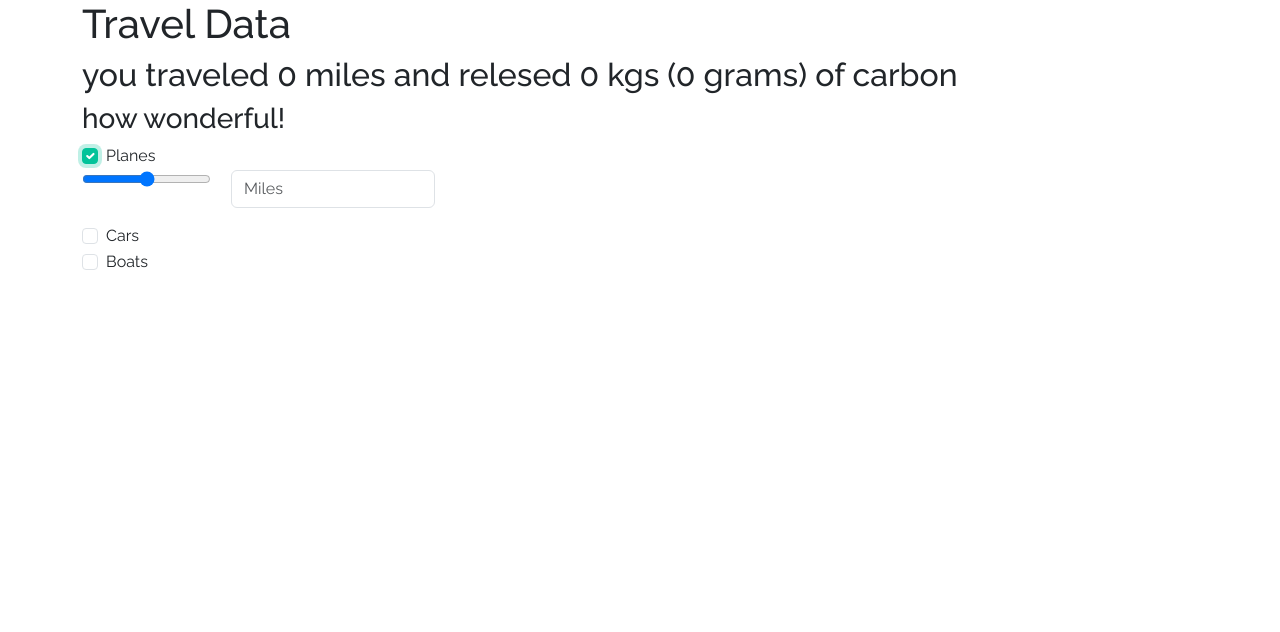
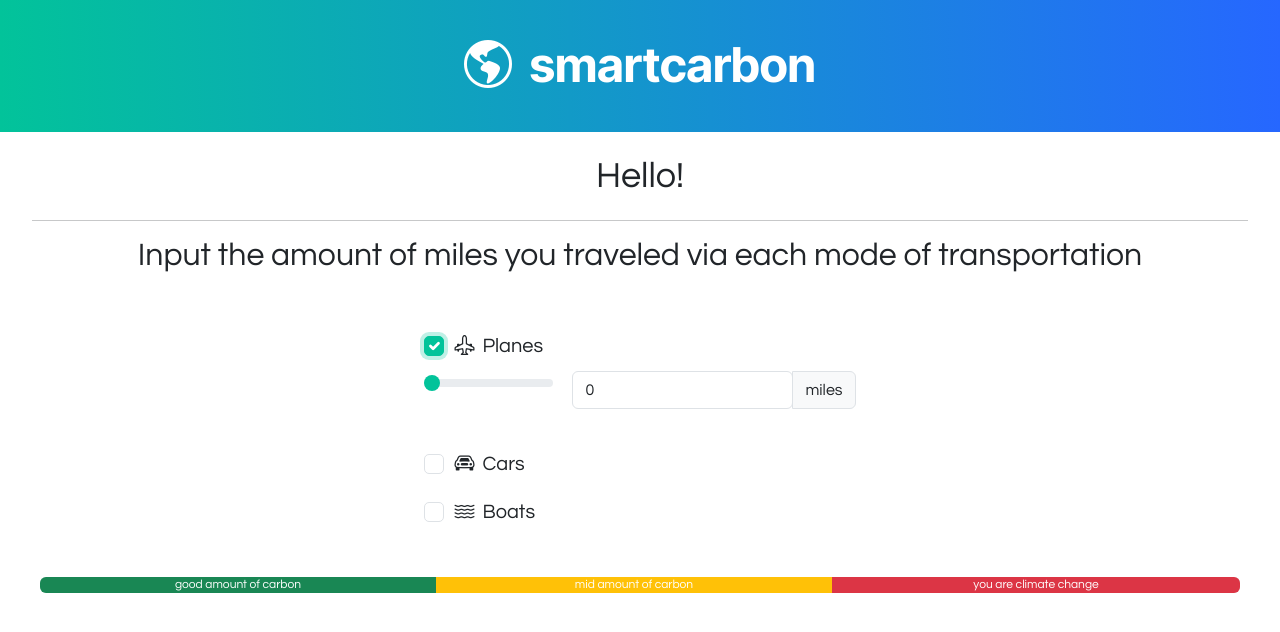
Before and after one commit to camdencatholic/smartcarbon, a Next.js app: page /app in a window 1280 px wide. Both pictures are taken after a click on the checkbox "Planes". Shown: the top 632 px of the page. Built offline with nearby package versions, Linux system fonts and the light colour scheme.

Commit message:
style changes. progress bar is there but isnt functional

```diff
--- a/src/app/app/page.tsx
+++ b/src/app/app/page.tsx
@@ -1,5 +1,20 @@
 import Input from "@/components/input"
-
-export default () => {
-	return <Input />
+export default ({
+	searchParams,
+  }: {
+	searchParams: { [key: string]: string | string[] | undefined }
+  }) => {
+	return (
+		<>
+			<div className="flex content-center justify-center">
+				<h1 className="text-4xl pt-4">
+					{searchParams.name ? "Hello, " + searchParams.name + "!" : "Hello!"}
+				</h1>
+			</div>
+			<div className="px-8">
+				<hr />
+			</div>
+			<Input />
+		</>
+	)
 }
--- a/src/app/layout.tsx
+++ b/src/app/layout.tsx
@@ -1,9 +1,11 @@
 import {name,  description } from '@/typescript/constants'
 import '../styles/globals.scss'
-import { Raleway } from 'next/font/google'
+import { FontSerif } from '../typescript/fonts'
 import Script from 'next/script'
+import '../../node_modules/bootstrap-icons/font/bootstrap-icons.scss'
+import Navbar from '@/components/nav'
 
-const rw = Raleway({ subsets: ['latin'], weight: "variable" })
+
 
 export const metadata = {
   title: name,
@@ -20,7 +22,7 @@ export default function RootLayout({
       <head>
         <meta charSet="utf-8" />
         <meta name="viewport" content="width=device-width, initial-scale=1" />
-        <link rel="shortcut icon" href="/vertical.jpg" type="image/x-icon" />
+        <link rel="shortcut icon" href="/globe-americas.svg" type="image/x-icon" />
       <Script id="toggleTheme">
 						{
 							`if (window.matchMedia('(prefers-color-scheme: dark)').matches) {
@@ -31,7 +33,8 @@ export default function RootLayout({
 						}
 					</Script>
       </head>
-      <body className={rw.className}>
+      <body className={FontSerif.className}>
+        <Navbar />
         {children}
       </body>
     </html>
--- /dev/null
+++ b/src/components/icon.tsx
@@ -0,0 +1,2 @@
+interface Props {name: string}
+export default (props: Props) => <i className={`bi bi-${props.name} pr-2`}></i>;
--- a/src/components/input.tsx
+++ b/src/components/input.tsx
@@ -1,5 +1,6 @@
 "use client";
 import { useState } from 'react';
+import Icon from './icon';
 import type { FormData } from '../typescript/dataTypes'
 
 export default function Input() {
@@ -33,45 +34,50 @@ export default function Input() {
     });
   };
 
-  const milesTraveled = (formData.miles.planes || 0) + (formData.miles.cars || 0) + (formData.miles.boats || 0)
-  const gOfCarbonReleasedByPlane = (formData.miles.planes || 0) * 41
-  const gOfCarbonReleasedByCar = (formData.miles.planes || 0) * 404
-  const gOfCarbonReleasedByBoat = (formData.miles.planes || 0) * 635
-  const totalCarbonEmissions = gOfCarbonReleasedByPlane + gOfCarbonReleasedByCar + gOfCarbonReleasedByBoat
+  const milesTraveled = (formData.miles.planes || 0) + (formData.miles.cars || 0) + (formData.miles.boats || 0);
+  const gOfCarbonReleasedByPlane = (formData.miles.planes || 0) * 41;
+  const gOfCarbonReleasedByCar = (formData.miles.cars || 0) * 404;
+  const gOfCarbonReleasedByBoat = (formData.miles.boats || 0) * 635;
+  const totalCarbonEmissions = gOfCarbonReleasedByPlane + gOfCarbonReleasedByCar + gOfCarbonReleasedByBoat;
+
 
   return (
-    <div className="container">
-      <h1>Travel Data</h1>
-      <h2>you traveled {milesTraveled.toLocaleString("en-US")} miles and relesed {(milesTraveled / 1000).toLocaleString("en-US")} kgs ({milesTraveled.toLocaleString("en-US")} grams)  of carbon</h2>
-      <h3>how wonderful!</h3>
+          <>
+        <div className="flex content-center justify-center">
+          <h2 className='text-center'>
+          {formData.boats || formData.cars || formData.planes ? "Input the amount of miles you traveled via each mode of transportation" : "Get started by checking the modes of transportation you plan to use"} <br />
+          {formData.miles.boats || formData.miles.cars || formData.miles.planes ? "Great! Now scroll down to see how much carbon you will release!" : ""}
+          </h2>
+        </div>
+    <div className="flex content-center justify-center p-10 ">
+        <div className="">
           <form>
-        <div className="form-check">
+            <div className="form-check form-control-lg">
               <input
                 type="checkbox"
                 className="form-check-input"
                 id="planes"
                 name="planes"
                 checked={formData.planes}
-            onChange={handleCheckboxChange}
-          />
+                onChange={handleCheckboxChange} />
               <label className="form-check-label" htmlFor="planes">
-            Planes
+                <Icon name="airplane-engines" />Planes
               </label>
             </div>
             {formData.planes && (
               <div className="form-group mb-3">
                 <div className="transport-input-container flex">
+                  <div className="input-group mb-3">
                     <span className="col-span-9 pr-5">
                       <input
                         type='range'
                         onChange={handleMilesChange}
-                  name = "planes"
+                        name="planes"
                         min={1}
                         max={500}
                         step={1}
-                  value={formData.miles.planes}
-                  className='custom-slider'
-                />
+                        value={formData.miles.planes || 0}
+                        className='form-range' />
                     </span>
                     <span className="col-span-1">
                       <input
@@ -79,66 +85,115 @@ export default function Input() {
                         className="form-control"
                         name="planes"
                         placeholder="Miles"
-                  value={formData.miles.planes}
-                  onChange={handleMilesChange}
-                />
+                        value={formData.miles.planes || 0}
+                        onChange={handleMilesChange} />
                     </span>
+                    <span className="input-group-text">miles</span>
+                  </div>
                 </div>
               </div>
             )}
 
-        <div className="form-check">
+            <div className="form-check form-control-lg">
               <input
                 type="checkbox"
                 className="form-check-input"
                 id="cars"
                 name="cars"
                 checked={formData.cars}
-            onChange={handleCheckboxChange}
-          />
+                onChange={handleCheckboxChange} />
               <label className="form-check-label" htmlFor="cars">
-            Cars
+                <Icon name='car-front' />Cars
               </label>
             </div>
             {formData.cars && (
               <div className="form-group mb-3">
+                <div className="transport-input-container flex">
+                  <div className="input-group mb-3">
+                    <span className="col-span-9 pr-5">
+                      <input
+                        type='range'
+                        onChange={handleMilesChange}
+                        name="cars"
+                        min={1}
+                        max={500}
+                        step={1}
+                        value={formData.miles.cars || 0}
+                        className='form-range' />
+                    </span>
+                    <span className="col-span-1">
                       <input
                         type="number"
                         className="form-control"
                         name="cars"
-              placeholder="Miles traveled by cars"
-              value={formData.miles.cars}
-              onChange={handleMilesChange}
-            />
+                        placeholder="Miles"
+                        value={formData.miles.cars || 0}
+                        onChange={handleMilesChange} />
+                    </span>
+                    <span className="input-group-text">miles</span>
+                  </div>
+                </div>
               </div>
             )}
 
-        <div className="form-check">
+            <div className="form-check form-control-lg">
               <input
                 type="checkbox"
                 className="form-check-input"
                 id="boats"
                 name="boats"
                 checked={formData.boats}
-            onChange={handleCheckboxChange}
-          />
+                onChange={handleCheckboxChange} />
               <label className="form-check-label" htmlFor="boats">
-            Boats
+                <Icon name='water' />Boats
               </label>
             </div>
             {formData.boats && (
               <div className="form-group mb-3">
+                <div className="transport-input-container flex">
+                  <div className="input-group mb-3">
+                    <span className="col-span-9 pr-5">
+                      <input
+                        type='range'
+                        onChange={handleMilesChange}
+                        name="boats"
+                        min={1}
+                        max={500}
+                        step={1}
+                        value={formData.miles.boats || 0}
+                        className='form-range' />
+                    </span>
+                    <span className="col-span-1">
                       <input
                         type="number"
                         className="form-control"
                         name="boats"
-              placeholder="Miles traveled by boats"
-              value={formData.miles.boats}
-              onChange={handleMilesChange}
-            />
+                        placeholder="Miles"
+                        value={formData.miles.boats || 0}
+                        onChange={handleMilesChange} />
+                    </span>
+                    <span className="input-group-text">miles</span>
+                  </div>
+                </div>
               </div>
             )}
           </form>
         </div>
+      </div>
+      {/* From this point onward is the progress bar thingy */}
+      <div className='px-10'>
+        <div className="progress-stacked">
+          <div className="progress" role="progressbar" aria-label="Segment one" aria-valuenow={33} aria-valuemin={0} aria-valuemax={100} style={{width: 33 + "%"}}>
+            <div className="progress-bar bg-success">good amount of carbon</div>
+          </div>
+          <div className="progress" role="progressbar" aria-label="Segment two" aria-valuenow={33} aria-valuemin={0} aria-valuemax={100} style={{width: 33 + "%"}}>
+            <div className="progress-bar bg-warning">mid amount of carbon</div>
+          </div>
+          <div className="progress" role="progressbar" aria-label="Segment three" aria-valuenow={34} aria-valuemin={0} aria-valuemax={100} style={{width: 34 + "%"}}>
+            <div className="progress-bar bg-danger">you are climate change</div>
+          </div>
+        </div>
+      </div>
+      </>
   );
 }
--- /dev/null
+++ b/src/components/nav.tsx
@@ -0,0 +1,14 @@
+import { name } from '@typescript/constants';
+import Link from 'next/link';
+import Icon from './icon';
+import { FontDisplay } from '@/typescript/fonts';
+
+const Navbar = (): React.JSX.Element => (
+	<nav className='bg-gradient-to-r text-5xl p-10 no-underline from-theme-primary to-theme-quaternary text-white text-center'>
+		<Link href={'/'} className={`font-bold no-underline text-center bg-transparent text-white ${FontDisplay.className}`}>
+			<Icon name="globe-americas" /> {name.toLocaleLowerCase()}
+		</Link>
+	</nav>
+);
+
+export default Navbar;
--- a/src/styles/globals.scss
+++ b/src/styles/globals.scss
@@ -3,15 +3,15 @@
 @tailwind utilities;
 $prefix: "sc-";
 $primary: #02C39A;
+$secondary: #87BFFF;
+$tertiary: #3F8EFC;
+$quaternary: #2667FF;
+$quinary: #3B28CC;
+
 @import "../../node_modules/bootstrap/scss/bootstrap.scss";
 @import "../../node_modules/bootstrap-icons/font/bootstrap-icons.scss";
 *::selection {
 	background-color: $primary;
-	color: white;
-	opacity: 20%;
-}
-#footer::selection {
-	background-color: lighten($primary, 30%);
 	color: white;
 	opacity: 20%;
 }
--- /dev/null
+++ b/src/typescript/fonts.ts
@@ -0,0 +1,3 @@
+import { Questrial, Inter_Tight } from 'next/font/google'
+export const FontSerif = Questrial({ subsets: ['latin'], weight: "400" })
+export const FontDisplay = Inter_Tight({ subsets: ['latin'], weight: "variable" })
```
Also changed, not shown: tailwind.config.ts (+7 -0 lines), public/globe-americas.svg (added). Lines whose indentation alone changed are shown as unchanged.
